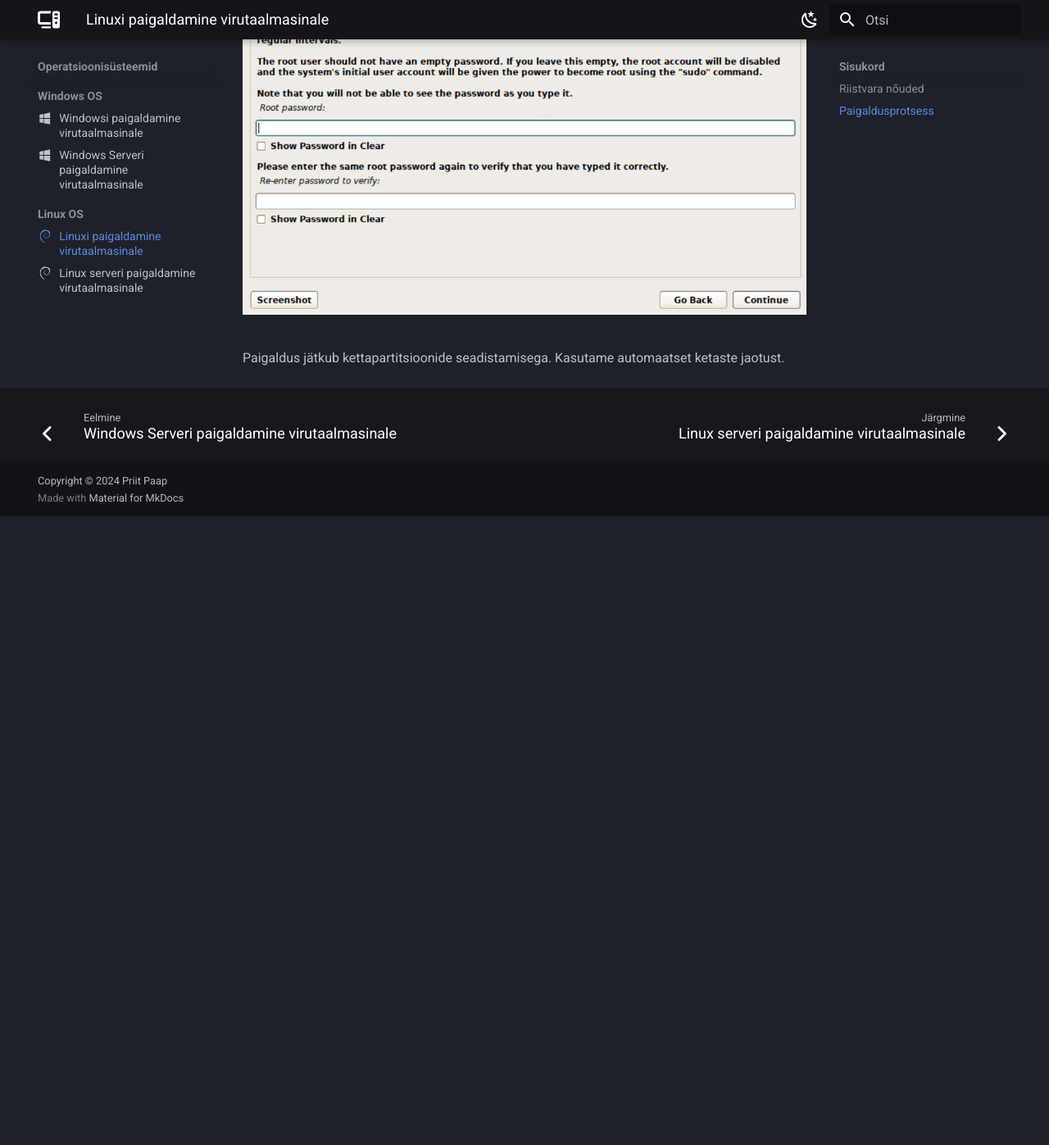
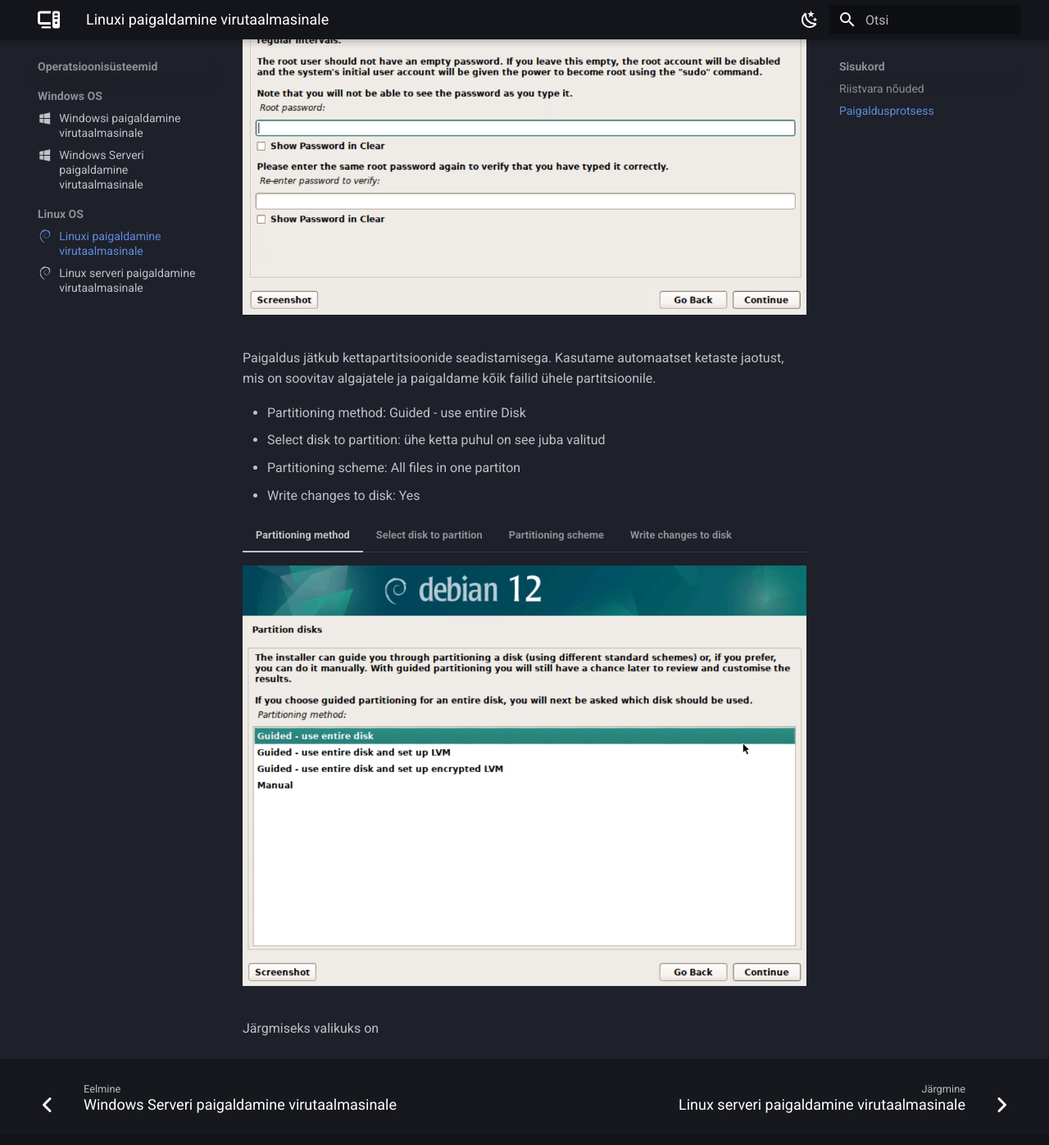
Before and after one commit to priitpaap/priitpaap.github.io, an MkDocs documentation site: the page built from docs/debpaigaldus.md, in a window 1280 px wide and 1400 px high, scrolled down 4547 px. Shown: the top 1397 px of the window at 82% size. Built offline with MkDocs 1.6.1 and Material for MkDocs 9.7.7, drawn with Linux system fonts in a browser that asks for light colours; before the commit the page ends 5177 px from its top, so only the background shows below that.

Commit message:
Update debpaigaldus.md

```diff
--- a/docs/debpaigaldus.md
+++ b/docs/debpaigaldus.md
@@ -136,4 +136,27 @@
     ![Installer](images/user4.png)
 
 
-Paigaldus jätkub kettapartitsioonide seadistamisega. Kasutame automaatset ketaste jaotust.
+Paigaldus jätkub kettapartitsioonide seadistamisega. Kasutame automaatset ketaste jaotust, mis on soovitav algajatele ja paigaldame kõik failid ühele partitsioonile.
+
+- Partitioning method: Guided - use entire Disk
+- Select disk to partition: ühe ketta puhul on see juba valitud
+- Partitioning scheme: All files in one partiton
+- Write changes to disk: Yes
+
+=== "Partitioning method"
+
+    ![Installer](images/disk1.png)
+
+=== "Select disk to partition"
+
+    ![Installer](images/disk2.png)
+
+=== "Partitioning scheme"
+
+    ![Installer](images/disk3.png)
+
+=== "Write changes to disk"
+
+    ![Installer](images/disk4.png)
+
+Järgmiseks valikuks on
```
